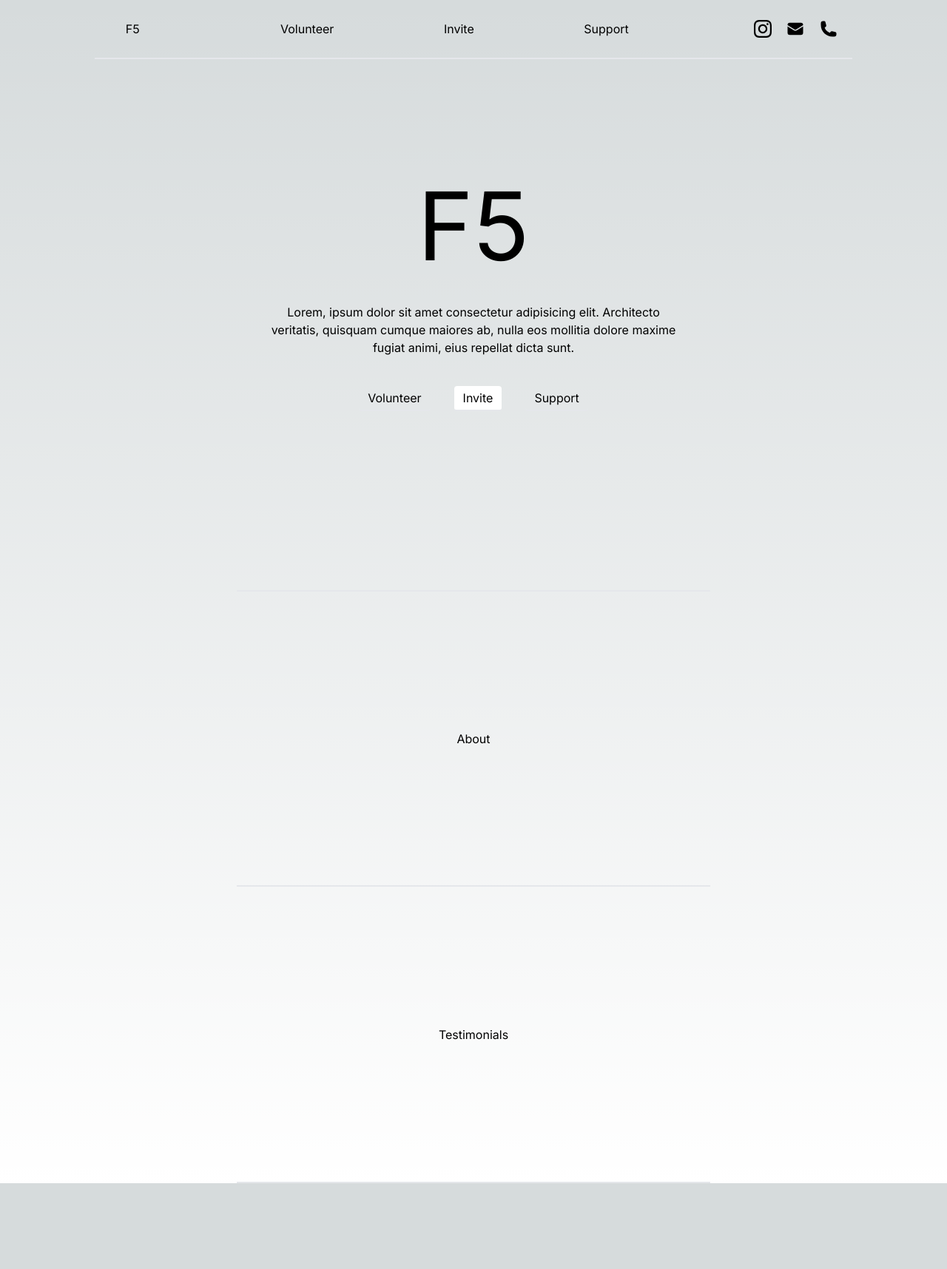
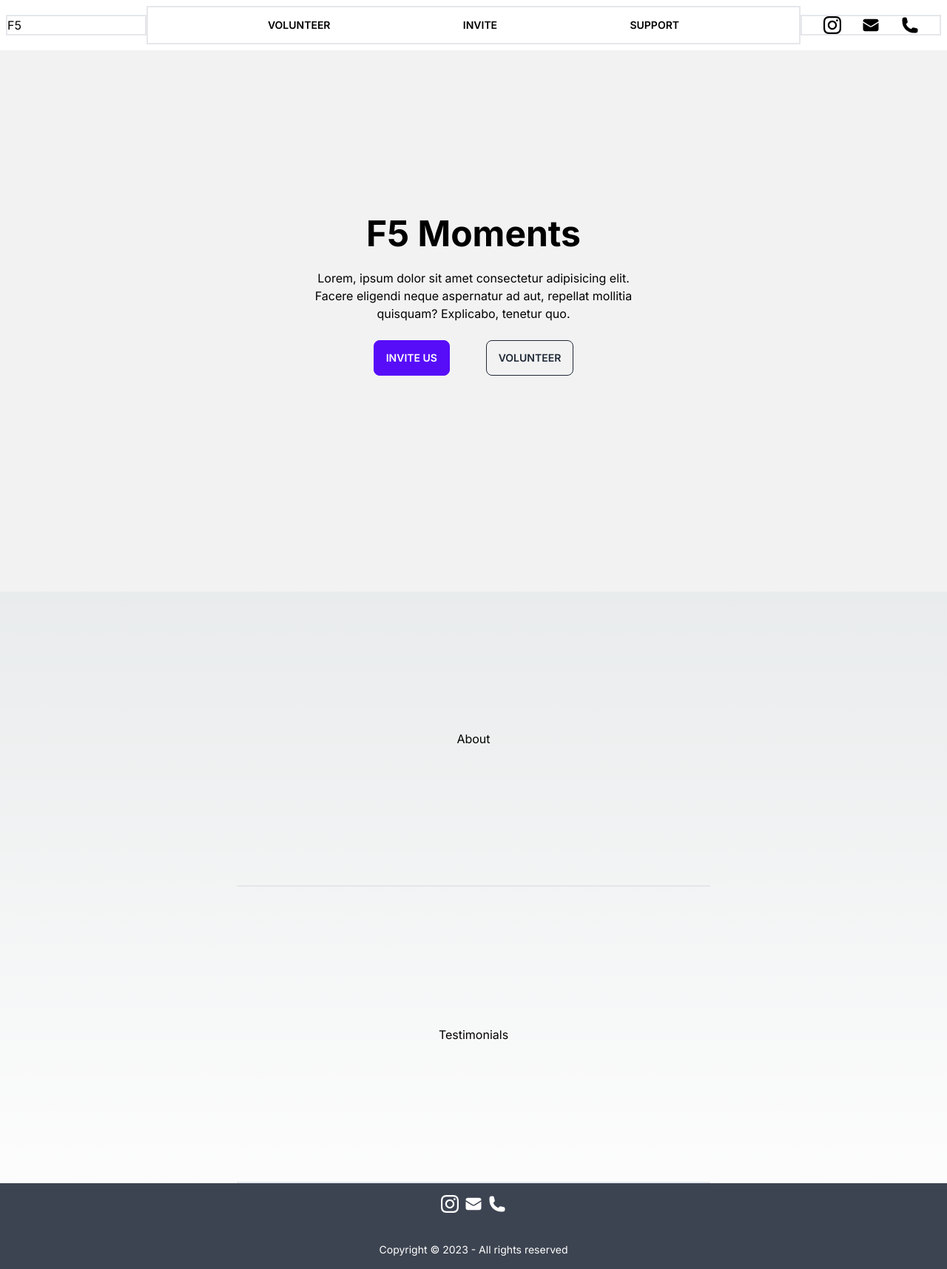
Before and after one commit to jeffreyrujenr/f5, a Next.js app: page / in a window 1280 px wide. Shown: the whole page at 74% size. Before the commit the page ends 1600 px from the top, so only its background shows below. Built offline with nearby package versions, Linux system fonts and the light colour scheme.

Commit message:
hero, navbar & footer

```diff
--- a/package.json
+++ b/package.json
@@ -15,6 +15,7 @@
     "@types/react": "18.2.5",
     "@types/react-dom": "18.2.4",
     "autoprefixer": "10.4.14",
+    "daisyui": "^2.51.6",
     "eslint": "8.40.0",
     "eslint-config-next": "13.4.1",
     "next": "13.4.1",
--- a/src/app/layout.tsx
+++ b/src/app/layout.tsx
@@ -5,7 +5,8 @@
 const inter = Inter({ subsets: ['latin'] });
 
 export const metadata = {
-	title: 'Create Next App',
+	title: 'F5 Moments',
+	//@TODO: add description & favicon
 	description: 'Generated by create next app',
 };
 
--- a/src/app/page.tsx
+++ b/src/app/page.tsx
@@ -1,23 +1,19 @@
+import { EnvelopeIcon, PhoneIcon } from '@heroicons/react/24/solid';
 import Image from 'next/image';
 
 export default function Home() {
 	return (
 		<main className='flex flex-col items-center justify-center snap-y snap-mandatory text-center'>
-			<section className='flex flex-col justify-center items-center h-[100vh] w-[50%] snap-center border-b-2'>
-				<h1 className='text-9xl'>F5</h1>
-				<p className='m-10'>
-					Lorem, ipsum dolor sit amet consectetur adipisicing elit. Architecto
-					veritatis, quisquam cumque maiores ab, nulla eos mollitia dolore
-					maxime fugiat animi, eius repellat dicta sunt.
-				</p>
-				<div className='flex'>
-					<button className='mx-4 py-1 px-3 rounded border-b-2'>
-						Volunteer
-					</button>
-					<button className='mx-4 py-1 px-3 rounded border-b-2 bg-white text-black'>
-						Invite
-					</button>
-					<button className='mx-4 py-1 px-3 rounded border-b-2'>Support</button>
+			<section className="hero min-h-screen bg-base-200">
+				<div className="hero-content text-center">
+					<div className="max-w-md">
+						<h1 className="text-5xl font-bold">F5 Moments</h1>
+						<p className="py-6">Lorem, ipsum dolor sit amet consectetur adipisicing elit. Facere eligendi neque aspernatur ad aut, repellat mollitia quisquam? Explicabo, tenetur quo.</p>
+						<div className="flex justify-evenly items-center px-10">
+						<button className="btn btn-primary">Invite Us</button>
+						<button className="btn btn-outline">Volunteer</button>
+						</div>
+					</div>
 				</div>
 			</section>
 			<section className='flex flex-col justify-center items-center h-[100vh] w-[50%] border-b-2 snap-center'>
@@ -28,6 +24,24 @@
 					Testimonials
 				</div>
 			</section>
+			<footer className='footer footer-center p-4 bg-neutral text-neutral-content'>
+				<div className="flex justify-evenly">
+					{/* Instagram */}
+				<svg
+					className='h-[3vh] w-[3vh]'
+					xmlns='http://www.w3.org/2000/svg'
+					fill='currentColor'
+					viewBox='0 0 24 24'>
+					<path d='M12 2.163c3.204 0 3.584.012 4.85.07 3.252.148 4.771 1.691 4.919 4.919.058 1.265.069 1.645.069 4.849 0 3.205-.012 3.584-.069 4.849-.149 3.225-1.664 4.771-4.919 4.919-1.266.058-1.644.07-4.85.07-3.204 0-3.584-.012-4.849-.07-3.26-.149-4.771-1.699-4.919-4.92-.058-1.265-.07-1.644-.07-4.849 0-3.204.013-3.583.07-4.849.149-3.227 1.664-4.771 4.919-4.919 1.266-.057 1.645-.069 4.849-.069zm0-2.163c-3.259 0-3.667.014-4.947.072-4.358.2-6.78 2.618-6.98 6.98-.059 1.281-.073 1.689-.073 4.948 0 3.259.014 3.668.072 4.948.2 4.358 2.618 6.78 6.98 6.98 1.281.058 1.689.072 4.948.072 3.259 0 3.668-.014 4.948-.072 4.354-.2 6.782-2.618 6.979-6.98.059-1.28.073-1.689.073-4.948 0-3.259-.014-3.667-.072-4.947-.196-4.354-2.617-6.78-6.979-6.98-1.281-.059-1.69-.073-4.949-.073zm0 5.838c-3.403 0-6.162 2.759-6.162 6.162s2.759 6.163 6.162 6.163 6.162-2.759 6.162-6.163c0-3.403-2.759-6.162-6.162-6.162zm0 10.162c-2.209 0-4-1.79-4-4 0-2.209 1.791-4 4-4s4 1.791 4 4c0 2.21-1.791 4-4 4zm6.406-11.845c-.796 0-1.441.645-1.441 1.44s.645 1.44 1.441 1.44c.795 0 1.439-.645 1.439-1.44s-.644-1.44-1.439-1.44z' />
+				</svg>
+				{/* Mail */}
+				<EnvelopeIcon className='h-[3vh] w-[3vh]' />
+				{/* Mobile */}
+				<PhoneIcon className='h-[3vh] w-[3vh]' />
+				{/* Whatsapp */}
+				</div>
+				<p>Copyright &copy; 2023 - All rights reserved</p>
+			</footer>
 		</main>
 	);
 }
--- a/src/components/Navbar.tsx
+++ b/src/components/Navbar.tsx
@@ -5,18 +5,19 @@
 
 const Navbar = (props: Props) => {
 	return (
-		<div className='flex justify-between items-center h-[10vh] w-[80%] mx-auto border-b-2 fixed top-0 right-0 left-0'>
-			<Link
-				href=''
-				className='w-[10%] text-center'>
-				F5
-			</Link>
-			<div className='w-[75%] flex justify-evenly items-center text-center'>
-				<Link href=''>Volunteer</Link>
-				<Link href=''>Invite</Link>
-				<Link href=''>Support</Link>
+		<nav className='navbar bg-base-100 fixed top-0 left-0 right-0 z-10'>
+			<div className="navbar-start border-2 w-[15%]">
+				<Link
+					href=''>
+					F5
+				</Link>
 			</div>
-			<div className='flex h-[10vh] justify-evenly items-center w-[15%]'>
+			<div className='navbar-center border-2 w-[70%] justify-evenly'>
+				<Link className='btn btn-ghost' href=''>Volunteer</Link>
+				<Link className='btn btn-ghost' href=''>Invite</Link>
+				<Link className='btn btn-ghost' href=''>Support</Link>
+			</div>
+			<div className='navbar-end border-2 w-[15%] justify-evenly'>
 				{/* Instagram */}
 				<svg
 					className='h-[3vh] w-[3vh]'
@@ -30,7 +31,7 @@
 				{/* Mobile */}
 				<PhoneIcon className='h-[3vh] w-[3vh]' />
 			</div>
-		</div>
+		</nav>
 	);
 };
 
--- a/tailwind.config.js
+++ b/tailwind.config.js
@@ -14,5 +14,5 @@
       },
     },
   },
-  plugins: [],
+  plugins: [require("daisyui")],
 }
```
Also changed, not shown: 1 other file (tests, documents, lock files or other folders).
